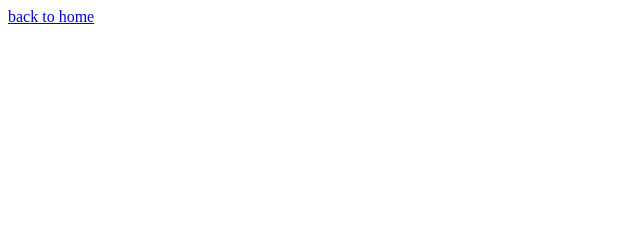
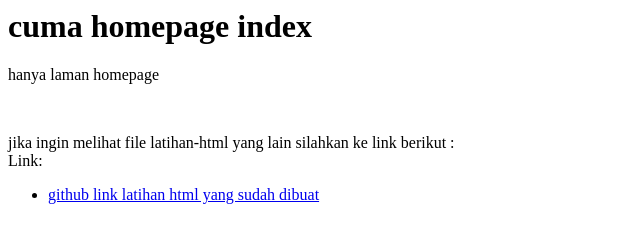
Before and after one commit to PakBras/latihan-html, a plain HTML site: page index.html in a window 1280 px wide. Shown: the whole page, without its empty margins (0-640 px from the left). Drawn offline with Linux system fonts and the light colour scheme.

Commit message:
Update index.html

```diff
--- a/index.html
+++ b/index.html
@@ -1 +1,21 @@
-<a href="index.html">back to home</a>
+<html>
+  <head>
+    <title>homepageindex</title>
+  </head>
+  <body>
+    <header>
+      <h1>cuma homepage index</h1>
+    </header>
+    <main>
+      <p>hanya laman homepage
+      </p><br>
+      <p>jika ingin melihat file latihan-html yang lain silahkan ke link berikut : <br>
+    Link:
+    <ul>
+        <li><a href="https://github.com/PakBras/latihan-html" target="_blank">github link latihan html yang sudah dibuat </a></li>
+    </ul>
+    </p>
+    </main>
+
+  </body>
+</html>
```
